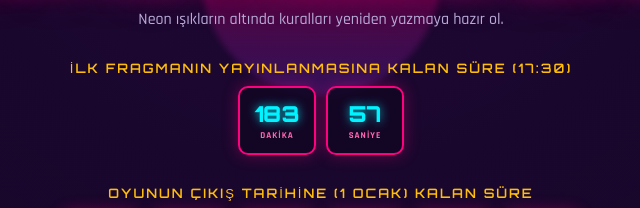
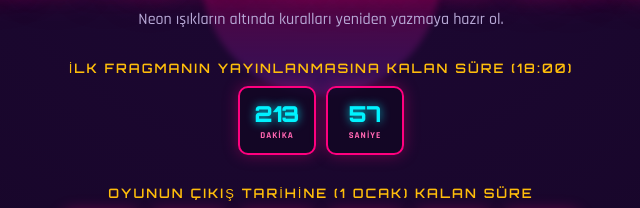
Before and after one commit to kurtmustafacan670-crypto/cybernorthgames, a plain HTML site: page index.html in a window 1280 px wide. Shown: the part 235-443 px from the top of the page, 319-959 px from the left. Drawn offline with Linux system fonts and the light colour scheme.

Commit message:
Add files via upload

```diff
--- a/index.html
+++ b/index.html
@@ -392,9 +392,9 @@
         <h1>ŞEHRİN KONTROLÜNÜ ELİNE AL</h1>
         <p class="subtitle">Neon ışıkların altında kuralları yeniden yazmaya hazır ol.</p>
 
-        <!-- 1. Geri Sayım: İlk Fragman (Bugün Saat 17:30 - Dakika ve Saniye) -->
+        <!-- 1. Geri Sayım: İlk Fragman (Bugün Saat 18:00 - Dakika ve Saniye) -->
         <div class="countdown-container">
-            <div class="countdown-title">İLK FRAGMANIN YAYINLANMASINA KALAN SÜRE (17:30)</div>
+            <div class="countdown-title">İLK FRAGMANIN YAYINLANMASINA KALAN SÜRE (18:00)</div>
             <div class="countdown" id="trailerCountdown">
                 <div class="time-box"><span id="t-minutes">00</span><small>DAKİKA</small></div>
                 <div class="time-box"><span id="t-seconds">00</span><small>SANİYE</small></div>
@@ -582,8 +582,8 @@
         }
 
         const today = new Date();
-        // 1. Fragman (Bugün 17:30)
-        const trailerDate = new Date(today.getFullYear(), today.getMonth(), today.getDate(), 17, 30, 0).getTime();
+        // 1. Fragman (Bugün 18:00)
+        const trailerDate = new Date(today.getFullYear(), today.getMonth(), today.getDate(), 18, 0, 0).getTime();
         // 2. Oyun Çıkışı (1 Ocak 2027)
         const releaseDate = new Date("January 1, 2027 00:00:00").getTime();
         // 3. Online Çıkışı (30 Haziran 2027)
```
